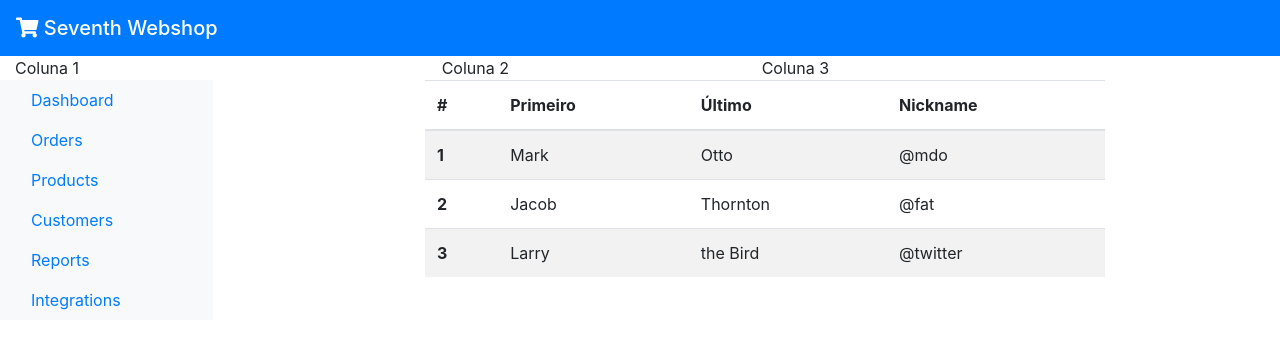
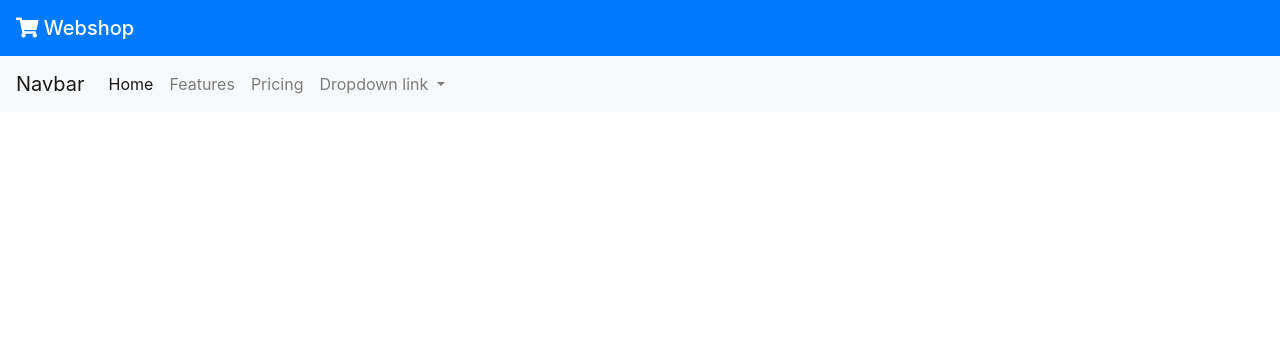
Before and after one commit to hugojcardoso/teste_Seventh, a website: page Exemplo-Table-lado-menu.html in a window 1280 px wide. Drawn offline with nearby package versions, Linux system fonts and the light colour scheme.

```diff
--- a/Exemplo-Table-lado-menu.html
+++ b/Exemplo-Table-lado-menu.html
@@ -3,116 +3,50 @@
 <head>
 	<meta charset="UTF-8">
 	<title>Teste Seventh</title>
-	<link rel="stylesheet" href="node_modules/bootstrap/dist/css/bootstrap.min.css">
+
 	<link rel="stylesheet" href="https://use.fontawesome.com/releases/v5.7.0/css/all.css" integrity="sha384-lZN37f5QGtY3VHgisS14W3ExzMWZxybE1SJSEsQp9S+oqd12jhcu+A56Ebc1zFSJ" crossorigin="anonymous">
-	<script src="node_modules/angular/angular.min.js"></script>
-	<script src="node_modules/bootstrap/dist/js/bootstrap.min.js"></script>
+	<script src="https://ajax.googleapis.com/ajax/libs/angularjs/1.7.6/angular.min.js"></script>
+	<link rel="stylesheet" href="https://stackpath.bootstrapcdn.com/bootstrap/4.2.1/css/bootstrap.min.css" integrity="sha384-GJzZqFGwb1QTTN6wy59ffF1BuGJpLSa9DkKMp0DgiMDm4iYMj70gZWKYbI706tWS" crossorigin="anonymous">
+	<script src="https://stackpath.bootstrapcdn.com/bootstrap/4.2.1/js/bootstrap.min.js" integrity="sha384-B0UglyR+jN6CkvvICOB2joaf5I4l3gm9GU6Hc1og6Ls7i6U/mkkaduKaBhlAXv9k" crossorigin="anonymous"></script>
+
 
 </head>
 <body>
 	<div id="header">
 	<nav class="navbar navbar-dark bg-primary">
-		<span class="navbar-brand mb-0 h1"><i class="fas fa-shopping-cart"></i> Seventh Webshop</span>
+		<span class="navbar-brand mb-0 h1"><i class="fas fa-shopping-cart"></i>  Webshop</span>
 	  </nav>
 	</div>
 
-	<div class="container-fluid">
-		<div class="row">
-			<div class="col-xs-12 col-sm-4 col-md-4 col-lg-4">
-				Coluna 1
-			</div>
-			<div class="col-sm-3 col-md-3 col-lg-3">
-				Coluna 2
-			</div>
-			<div class="col-sm-3 col-md-3 col-lg-3">
-				Coluna 3
-			</div>
-
-		</div>
-	</div>
-
-	<div class="container-fluid">
-		<div class="row">
-			  <nav class="col-xs-2 col-sm-2 col-md-2 col-lg-2 d-none d-md-block bg-light sidebar">
-				<div class="sidebar-sticky">
-				  <ul class="nav flex-column">
-					<li class="nav-item">
-					  <a class="nav-link active" href="#">
-						<span data-feather="home"></span>
-						Dashboard <span class="sr-only">(current)</span>
-					  </a>
+	<nav class="navbar navbar-expand-lg navbar-light bg-light">
+		<a class="navbar-brand" href="#">Navbar</a>
+		<button class="navbar-toggler" type="button" data-toggle="collapse" data-target="#navbarNavDropdown" aria-controls="navbarNavDropdown" aria-expanded="false" aria-label="Toggle navigation">
+			<span class="navbar-toggler-icon"></span>
+		</button>
+		<div class="collapse navbar-collapse" id="navbarNavDropdown">
+			<ul class="navbar-nav">
+				<li class="nav-item active">
+					<a class="nav-link" href="#">Home <span class="sr-only">(current)</span></a>
 				</li>
 				<li class="nav-item">
-					  <a class="nav-link" href="#">
-						<span data-feather="file"></span>
-						Orders
-					  </a>
+					<a class="nav-link" href="#">Features</a>
 				</li>
 				<li class="nav-item">
-					  <a class="nav-link" href="#">
-						<span data-feather="shopping-cart"></span>
-						Products
+					<a class="nav-link" href="#">Pricing</a>
+				</li>
+				<li class="nav-item dropdown">
+					<a class="nav-link dropdown-toggle" href="#" id="navbarDropdownMenuLink" role="button" data-toggle="dropdown" aria-haspopup="true" aria-expanded="false">
+						Dropdown link
 					</a>
-					</li>
-					<li class="nav-item">
-					  <a class="nav-link" href="#">
-						<span data-feather="users"></span>
-						Customers
-					  </a>
-					</li>
-					<li class="nav-item">
-					  <a class="nav-link" href="#">
-						<span data-feather="bar-chart-2"></span>
-						Reports
-					  </a>
-					</li>
-					<li class="nav-item">
-					  <a class="nav-link" href="#">
-						<span data-feather="layers"></span>
-						Integrations
-					  </a>
+					<div class="dropdown-menu" aria-labelledby="navbarDropdownMenuLink">
+						<a class="dropdown-item" href="#">Action</a>
+						<a class="dropdown-item" href="#">Another action</a>
+						<a class="dropdown-item" href="#">Something else here</a>
+					</div>
 				</li>
 			</ul>
 		</div>
 	</nav>
-			<div class="col-xs-10 col-sm-10 col-md-10 col-lg-10">
-					<!-- Este Bloco é apenas para ilustração  Coluna da Tabela -->
-				<main role="main" class="col-md-9 ml-sm-auto col-lg-10 px-4">
-					<table class="table table-striped col-md-10">
-						<thead>
-							<tr>
-								<th scope="col">#</th>
-								<th scope="col">Primeiro</th>
-								<th scope="col">Último</th>
-								<th scope="col">Nickname</th>
-							</tr>
-						</thead>
-						<tbody>
-							<tr>
-								<th scope="row">1</th>
-								<td>Mark</td>
-								<td>Otto</td>
-								<td>@mdo</td>
-							</tr>
-							<tr>
-								<th scope="row">2</th>
-								<td>Jacob</td>
-								<td>Thornton</td>
-								<td>@fat</td>
-							</tr>
-							<tr>
-								<th scope="row">3</th>
-								<td>Larry</td>
-								<td>the Bird</td>
-								<td>@twitter</td>
-							</tr>
-						</tbody>
-					</table>
-				</main>
-
-			</div>	<!-- Fim div coluna tabela -->
-		</div>
-	</div>
 
 </body>
 </html>
```
Also changed, not shown: index.html (+9 -30 lines). Lines whose indentation alone changed are shown as unchanged.
